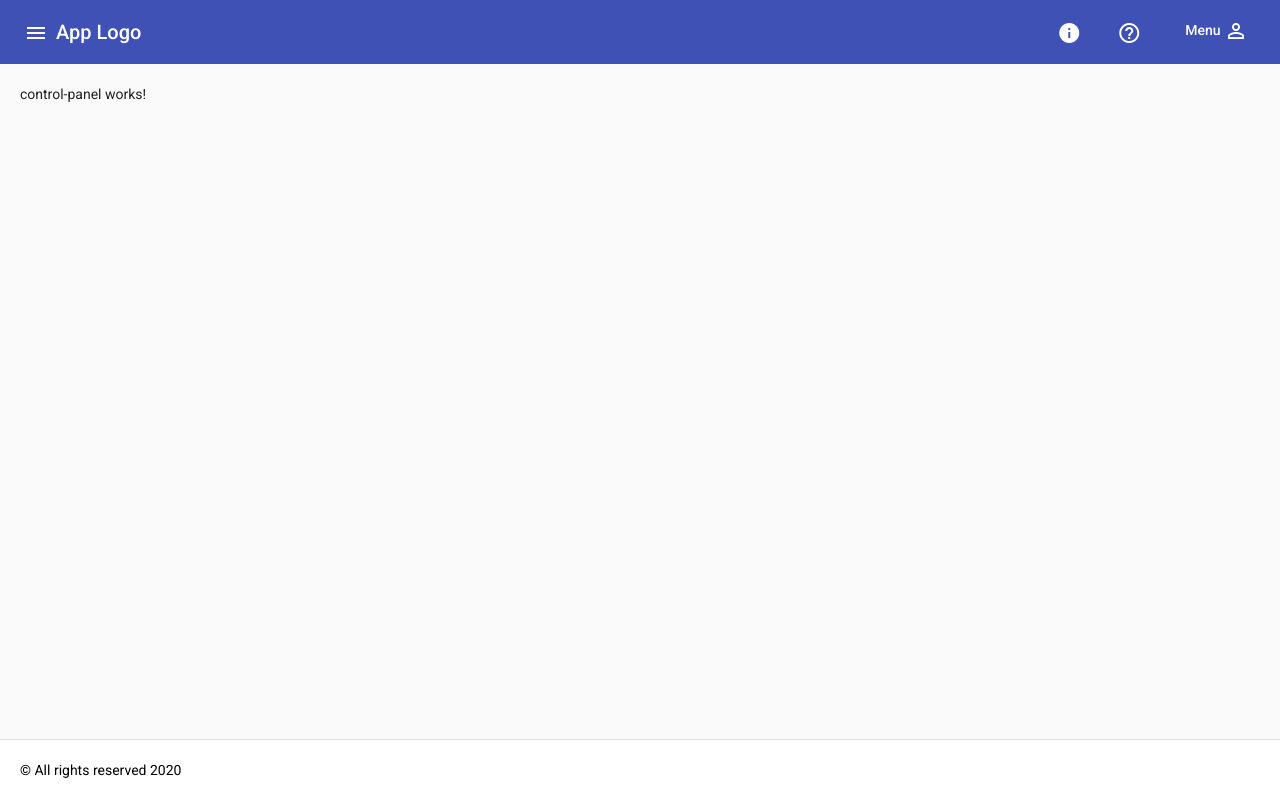
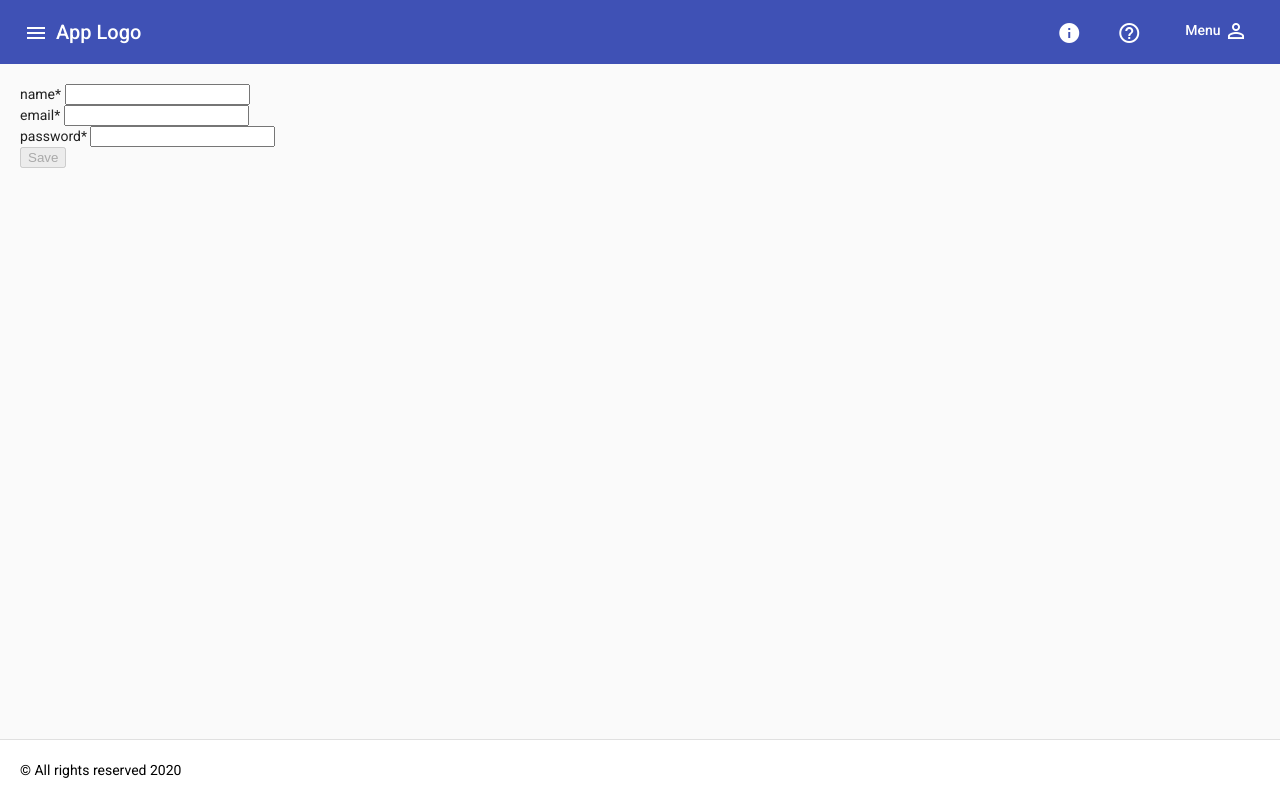
Before and after one commit to ardeleanasm/status-app, an Angular app: page /control in a window 1280 px wide. Built offline with nearby package versions, Linux system fonts and the light colour scheme.

Commit message:
implemented settings and basic form

```diff
--- a/src/app/modules/control-panel/control-panel.component.html
+++ b/src/app/modules/control-panel/control-panel.component.html
@@ -1 +1 @@
-<p>control-panel works!</p>
+<app-widget-settings></app-widget-settings>
--- /dev/null
+++ b/src/app/shared/widgets/settings/settings.component.html
@@ -0,0 +1,21 @@
+<form [formGroup]="settingsForm" (ngSubmit)="onSubmit()">
+    <div>
+        <label for="name">
+            name*
+        </label>
+        <input id="name" type="text" formControlName="name" required>
+    </div>
+    <div>
+        <label for="email">
+            email*
+        </label>
+        <input id="email" type="text" formControlName="email" required>
+    </div>
+    <div>
+        <label for="password">
+            password*
+        </label>
+        <input id="password" type="password" formControlName="password" required>
+    </div>
+    <button class="button" type="submit" [disabled]="!settingsForm.valid">Save</button>
+</form>
--- /dev/null
+++ b/src/app/shared/widgets/settings/settings.component.ts
@@ -0,0 +1,32 @@
+import { Component, OnInit } from '@angular/core';
+import { FormBuilder, Validators } from '@angular/forms';
+
+@Component({
+  selector: 'app-widget-settings',
+  templateUrl: './settings.component.html',
+  styleUrls: ['./settings.component.scss']
+})
+export class SettingsComponent implements OnInit {
+  settingsForm;
+
+  constructor(
+    private formBuilder: FormBuilder
+  ) {
+    this.settingsForm = this.formBuilder.group({
+      name: ["", Validators.required],
+      email:["", Validators.required],
+      password:["",Validators.required]
+    });
+  }
+
+  ngOnInit(): void {
+  }
+
+  onSubmit(){
+    console.log("Form submitted");
+    let userName = this.settingsForm.get(['name']).value;
+
+    console.log(userName);
+  }
+
+}
```
Also changed, not shown: src/app/shared/shared.module.ts (+10 -2 lines), src/app/shared/widgets/settings/settings.component.scss (added), 1 other file (tests, documents, lock files or other folders).
